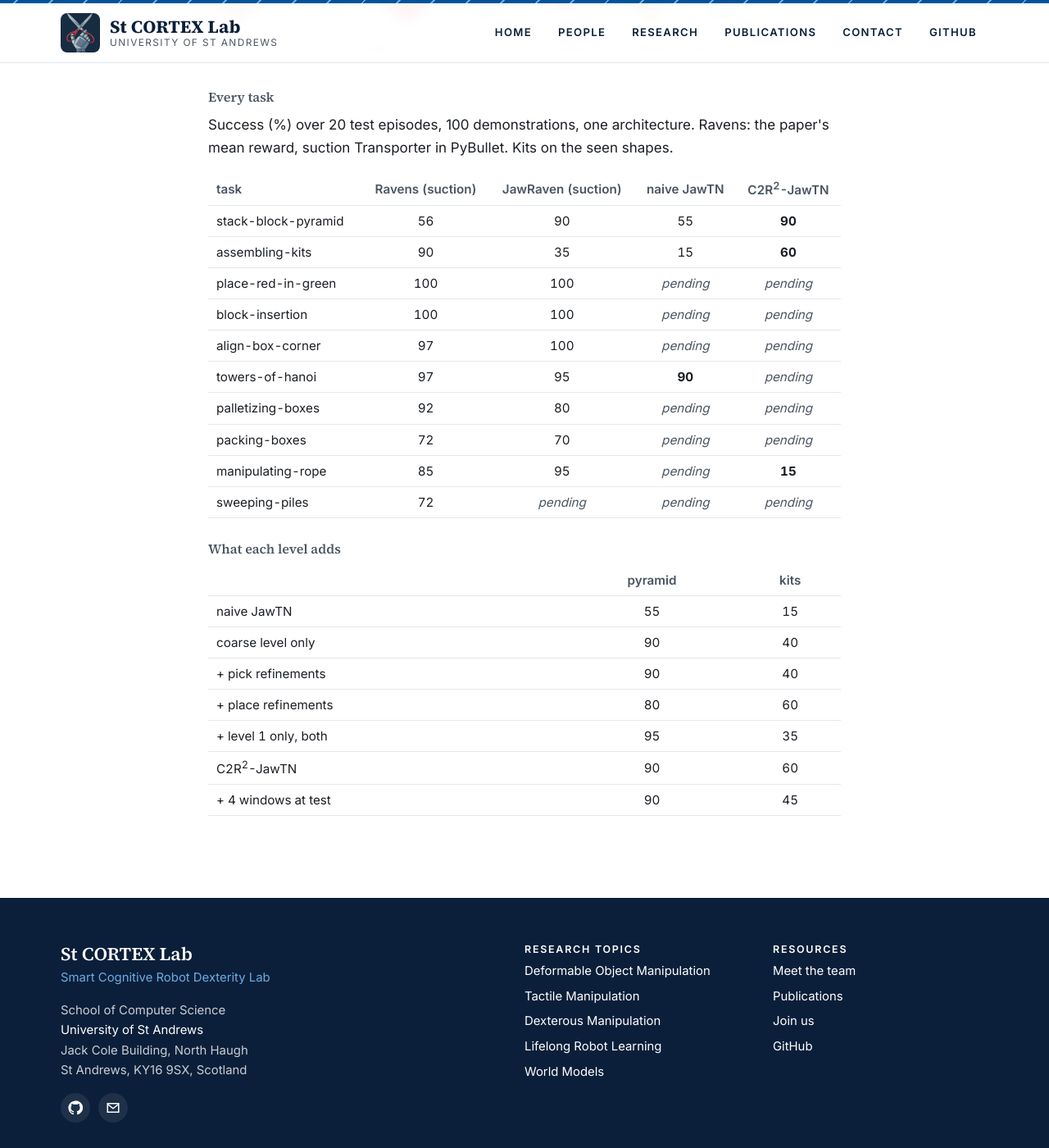
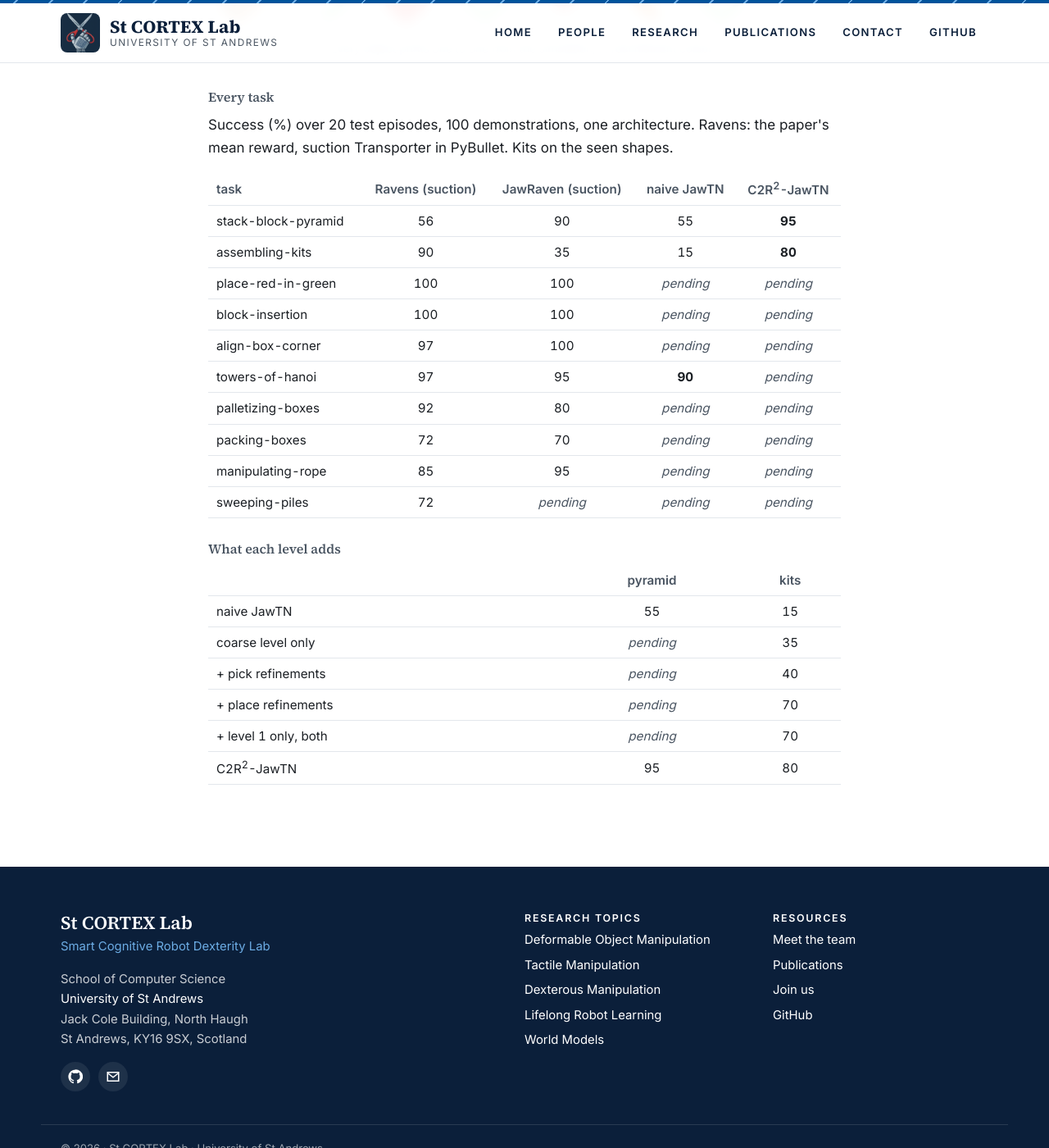
Before and after one commit to st-cortex-lab/st-cortex-lab.github.io, a Jekyll site: the page built from _projects/c2r2-jawtn.md, in a window 1280 px wide and 1400 px high, scrolled down 5088 px. Shown: the whole window at 82% size. Built offline with Jekyll 4.4.1, drawn with Linux system fonts in a browser that asks for light colours.

Commit message:
C2R²-JawTN page: pyramid 95 %, kits 80 % (one architecture)
Co-Authored-By: Claude Opus 5.5 <noreply@anthropic.com>

```diff
--- a/_includes/c2r2_results.html
+++ b/_includes/c2r2_results.html
@@ -2,24 +2,23 @@
 <h3>Every task</h3>
 <p>Success (%) over 20 test episodes, 100 demonstrations, one architecture. Ravens: the paper's mean reward, suction Transporter in PyBullet. Kits on the seen shapes.</p>
 <table class="results"><thead><tr><th>task</th><th>Ravens (suction)</th><th>JawRaven (suction)</th><th>naive JawTN</th><th>C2R<sup>2</sup>-JawTN</th></tr></thead><tbody>
-<tr><td>stack-block-pyramid</td><td>56</td><td>90</td><td>55</td><td><strong>90</strong></td></tr>
-<tr><td>assembling-kits</td><td>90</td><td>35</td><td>15</td><td><strong>60</strong></td></tr>
+<tr><td>stack-block-pyramid</td><td>56</td><td>90</td><td>55</td><td><strong>95</strong></td></tr>
+<tr><td>assembling-kits</td><td>90</td><td>35</td><td>15</td><td><strong>80</strong></td></tr>
 <tr><td>place-red-in-green</td><td>100</td><td>100</td><td><em>pending</em></td><td><em>pending</em></td></tr>
 <tr><td>block-insertion</td><td>100</td><td>100</td><td><em>pending</em></td><td><em>pending</em></td></tr>
 <tr><td>align-box-corner</td><td>97</td><td>100</td><td><em>pending</em></td><td><em>pending</em></td></tr>
 <tr><td>towers-of-hanoi</td><td>97</td><td>95</td><td><strong>90</strong></td><td><em>pending</em></td></tr>
 <tr><td>palletizing-boxes</td><td>92</td><td>80</td><td><em>pending</em></td><td><em>pending</em></td></tr>
 <tr><td>packing-boxes</td><td>72</td><td>70</td><td><em>pending</em></td><td><em>pending</em></td></tr>
-<tr><td>manipulating-rope</td><td>85</td><td>95</td><td><em>pending</em></td><td><strong>15</strong></td></tr>
+<tr><td>manipulating-rope</td><td>85</td><td>95</td><td><em>pending</em></td><td><em>pending</em></td></tr>
 <tr><td>sweeping-piles</td><td>72</td><td><em>pending</em></td><td><em>pending</em></td><td><em>pending</em></td></tr>
 </tbody></table>
 <h3>What each level adds</h3>
 <table class="results"><thead><tr><th></th><th>pyramid</th><th>kits</th></tr></thead><tbody>
 <tr><td>naive JawTN</td><td>55</td><td>15</td></tr>
-<tr><td>coarse level only</td><td>90</td><td>40</td></tr>
-<tr><td>+ pick refinements</td><td>90</td><td>40</td></tr>
-<tr><td>+ place refinements</td><td>80</td><td>60</td></tr>
-<tr><td>+ level 1 only, both</td><td>95</td><td>35</td></tr>
-<tr><td>C2R<sup>2</sup>-JawTN</td><td>90</td><td>60</td></tr>
-<tr><td>+ 4 windows at test</td><td>90</td><td>45</td></tr>
+<tr><td>coarse level only</td><td><em>pending</em></td><td>35</td></tr>
+<tr><td>+ pick refinements</td><td><em>pending</em></td><td>40</td></tr>
+<tr><td>+ place refinements</td><td><em>pending</em></td><td>70</td></tr>
+<tr><td>+ level 1 only, both</td><td><em>pending</em></td><td>70</td></tr>
+<tr><td>C2R<sup>2</sup>-JawTN</td><td>95</td><td>80</td></tr>
 </tbody></table>
```
